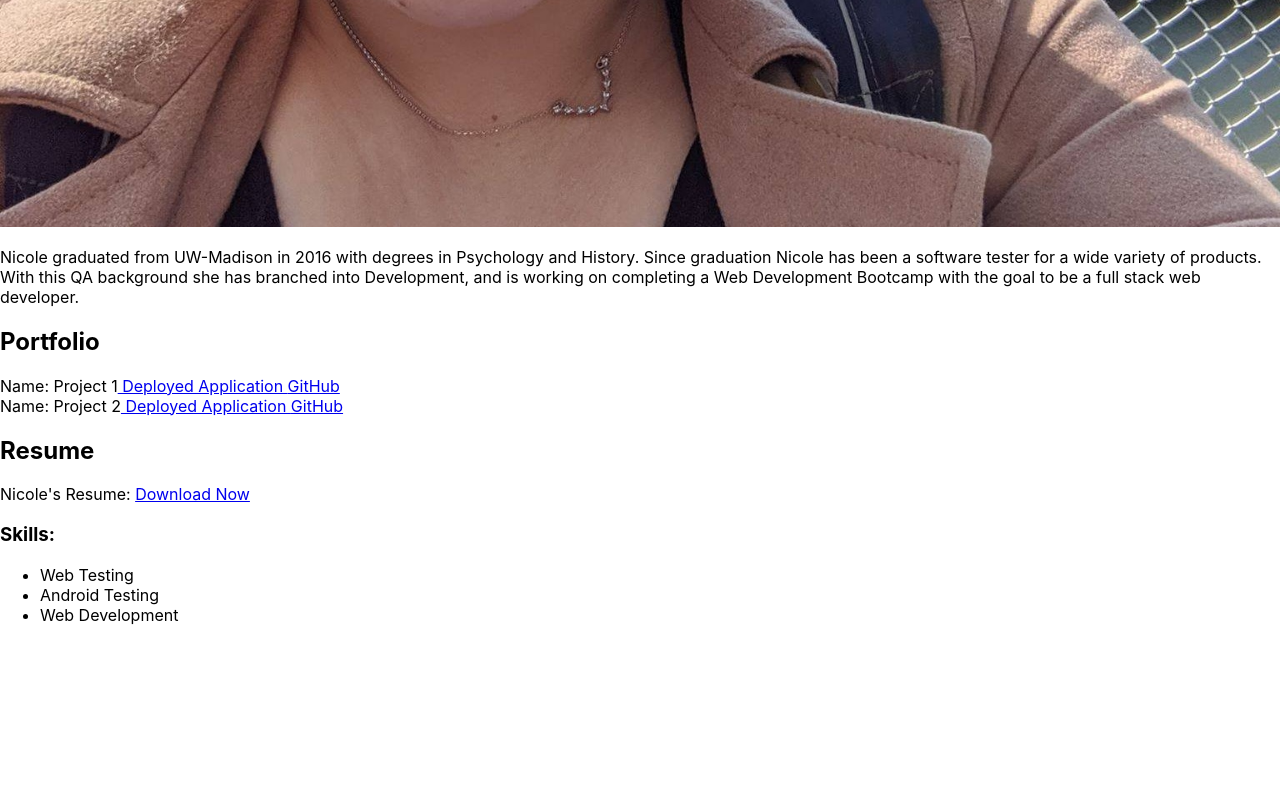
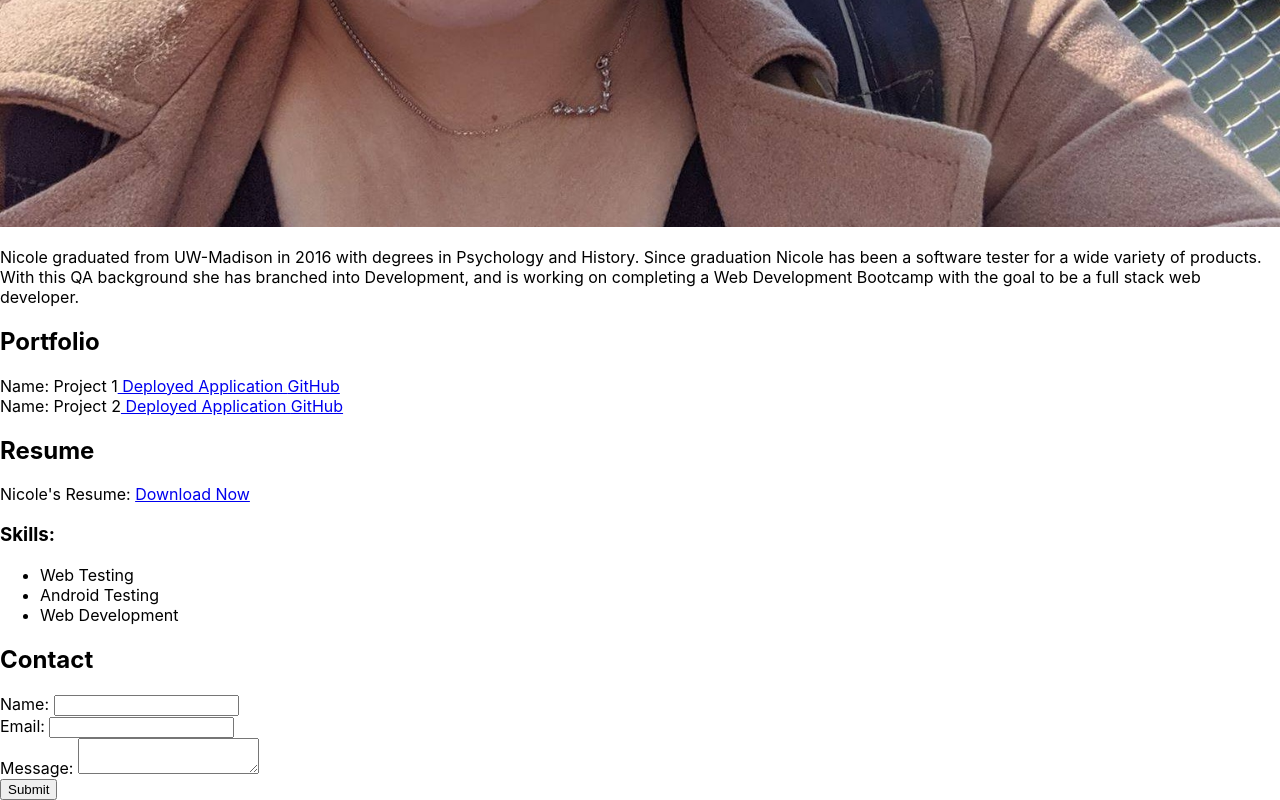
Before and after one commit to nicolegile94/mod20project, a React (Create React App) app: page / in a window 1280 px wide. Shown: the part 1258-2058 px from the top of the page. Before the commit the page ends 1899 px from the top, so only its background shows below. Built offline with nearby package versions, Linux system fonts and the light colour scheme.

Commit message:
initial component

```diff
--- a/src/App.js
+++ b/src/App.js
@@ -3,6 +3,7 @@ import Nav from './components/Nav';
 import About from './components/About';
 import Portfolio from './components/Portfolio';
 import Resume from './components/Resume';
+import Contact from './components/Contact';
 
 function App() {
   const [categories] = useState([
@@ -39,6 +40,7 @@ function App() {
         <About></About>
         <Portfolio></Portfolio>
         <Resume></Resume>
+        <Contact></Contact>
       </main>
     </div>
   );
--- /dev/null
+++ b/src/components/Contact/index.js
@@ -0,0 +1,28 @@
+import React from 'react';
+
+function Contact() {
+    return (
+        <section>
+        <div>
+            <h1>Contact</h1>
+            <form>
+                <div>
+                    <label>Name: </label>
+                    <input type="text" name="name"/>
+                </div>
+                <div>
+                    <label>Email: </label>
+                    <input type="email" name="email" />
+                </div>
+                <div>
+                    <label>Message: </label>
+                    <textarea name="message"/>
+                </div>
+                <button type="submit">Submit</button>
+            </form>
+        </div>
+    </section>
+    )
+};
+
+export default Contact;
```
